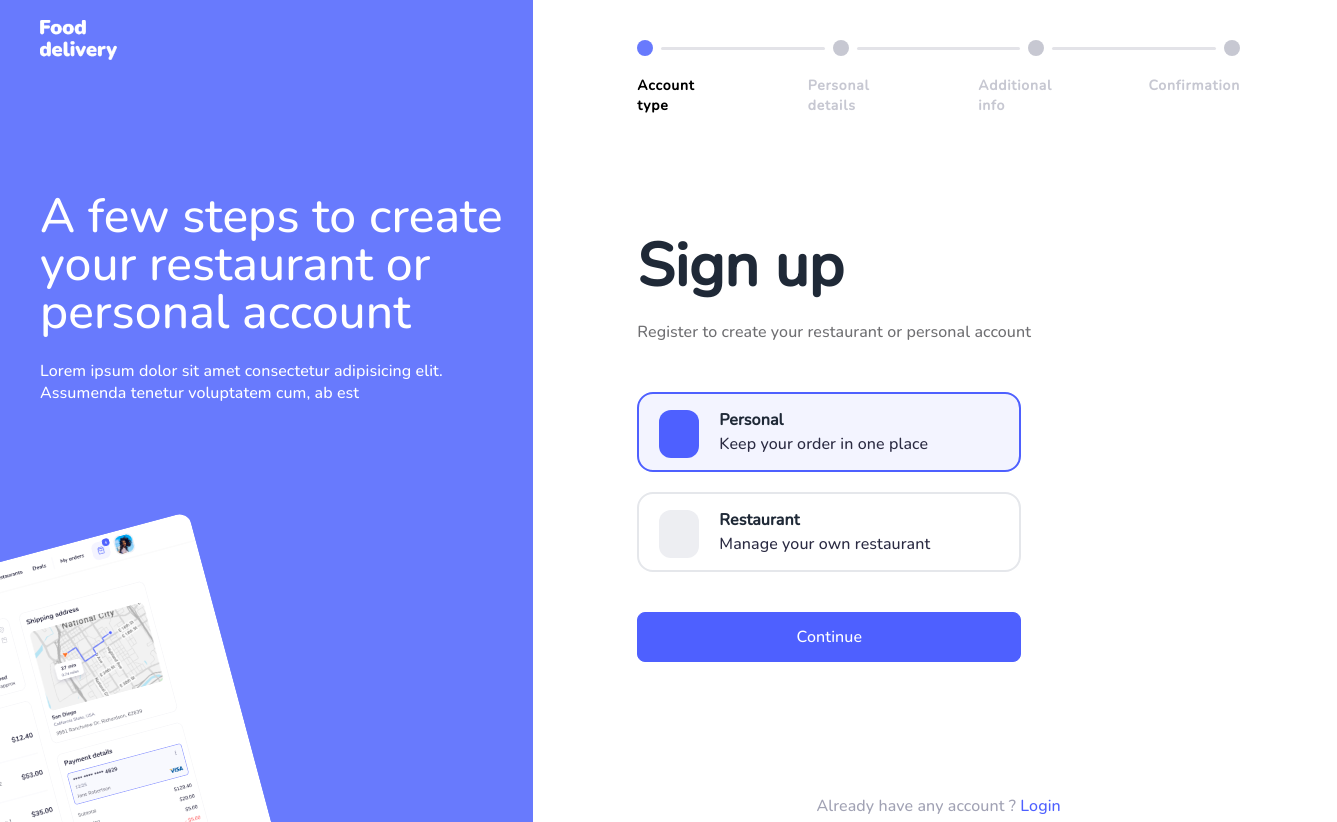
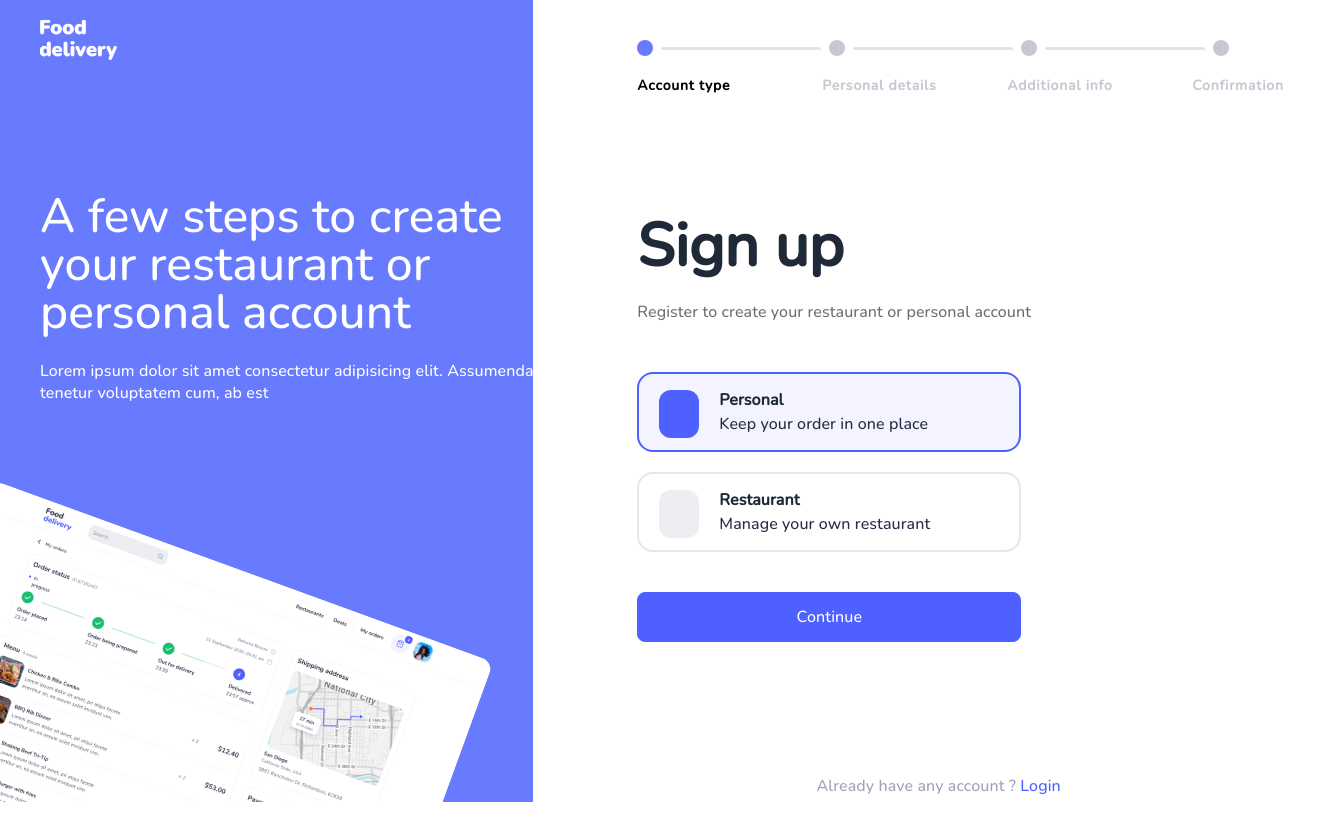
Before and after one commit to N-Mehroj/food-delivery, a Vue app: page /register in a window 1280 px wide. Shown: the whole page, 1337 px wide, since content can reach past the window. Built offline with nearby package versions, Linux system fonts and the light colour scheme; no server answers; some icons are missing.

Commit message:
refactor: sinup first page large screen

```diff
--- a/src/views/SignUpView.vue
+++ b/src/views/SignUpView.vue
@@ -1,14 +1,14 @@
 <template>
   <div
-    class="grid 2xl:gap-56 lg:grid-cols-1 xl:grid-cols-12 2xl:grid-cols-12 w-full px-4 sm:px-10 md:px-0"
+    class="grid lg:grid-cols-1 xl:grid-cols-12 2xl:grid-cols-12 w-full px-4 sm:px-10 md:px-0"
   >
     <div
-      class="overflow-hidden bg-[#687AFD] hidden md:flex md:pl-10 xl:col-span-5 relative"
+      class="overflow-hidden bg-[#687AFD] hidden md:flex md:h-[350px] xl:h-auto md:pl-10 xl:col-span-5 relative"
     >
-      <div class="2xl:pl-52">
+      <div class="2xl:pl-20">
         <img :src="signUp" alt="logo" class="mt-5" />
         <div
-          class="signText xl:mt-32 mt-14 pb-6 2xl:pr-36 md:w-[55%] xl:md:w-[100%]"
+          class="signText xl:mt-32 mt-14 pb-6 2xl:pr-4 md:w-[380px] xl:w-[500px]"
         >
           <h1 class="text-white leading-tight font-medium xl:text-5xl text-4xl">
             A few steps to create your restaurant or personal account
@@ -22,11 +22,10 @@
       <img
         :src="signImg"
         alt=""
-        class="rounded-xl absolute left-[54%] top-[-76%] xl:top-[70%] xl:left-[-55%] w-[850px]"
-        style="transform: rotate(-15deg)"
+        class="rounded-xl absolute left-[54%] top-[-320px] xl:top-[70%] xl:left-[-15%] w-[850px] rotate-15 xl:rotate-[20deg]"
       />
     </div>
-    <div class="mt-4 md:pl-10 xl:col-span-7 xl:mr-10 xl:ml-16 2xl:pr-64 ">
+    <div class="mt-4 md:pl-10 xl:col-span-7 xl:mr-10 xl:ml-16 2xl:pr-15">
       <div class="cl">
         <img :src="logo" alt="" class="w-24 md:hidden" />
         <div class="step inline-blocks flex mt-6">
@@ -45,7 +44,7 @@
               { 'bg-[#8CDFB7]': step > 1 },
               { 'bg-[#E3E3E8]': step == 1 },
             ]"
-            class="box transition-all rounded-xl w-12 sm:w-24 md:w-40 lg:w-60 h-[3px] inline-block my-auto mx-2"
+            class="box transition-all rounded-xl w-12 sm:w-24 md:w-40 lg:w-60 xl:w-40 h-[3px] inline-block my-auto mx-2"
           ></div>
           <div
             class="rounded-full w-4 h-4 flex justify-center bg-[#687AFD]"
@@ -62,7 +61,7 @@
               { 'bg-[#8CDFB7]': step > 2 },
               { 'bg-[#E3E3E8]': step <= 2 },
             ]"
-            class="box transition-all rounded-xl w-12 sm:w-24 md:w-40 lg:w-60 h-[3px] inline-block my-auto mx-2"
+            class="box transition-all rounded-xl w-12 sm:w-24 md:w-40 lg:w-60 xl:w-40 h-[3px] inline-block my-auto mx-2"
           ></div>
 
           <div
@@ -80,7 +79,7 @@
               { 'bg-[#8CDFB7]': step > 3 },
               { 'bg-[#E3E3E8]': step <= 3 },
             ]"
-            class="box transition-all rounded-xl w-12 sm:w-24 md:w-40 lg:w-60 h-[3px] inline-block my-auto mx-2"
+            class="box transition-all rounded-xl w-12 sm:w-24 md:w-40 lg:w-60 xl:w-40 h-[3px] inline-block my-auto mx-2"
           ></div>
           <div
             class="rounded-full w-4 h-4 flex justify-center bg-[#687AFD]"
@@ -94,7 +93,9 @@
           </div>
         </div>
 
-        <div class="mt-4 font-semibold tracking-wider text-[#C7C8D2] flex">
+        <div
+          class="mt-4 font-semibold tracking-wider text-[#C7C8D2] flex lg:w-[1000px] xl:w-[700px]"
+        >
           <p
             class="w-20 sm:w-32 md:w-36 lg:w-64 text-sm"
             :class="[{ 'text-black': step >= 1 }]"
@@ -102,19 +103,19 @@
             Account type
           </p>
           <p
-            class="w-20 sm:w-32 md:w-36 lg:w-64 md:ml-16 lg:ml-24 text-sm"
+            class="w-20 sm:w-32 md:w-36 lg:w-64 md:ml-16 lg:ml-24 xl:ml-10 text-sm"
             :class="[{ 'text-black': step >= 2 }]"
           >
             Personal details
           </p>
           <p
-            class="w-20 sm:w-32 md:w-36 lg:w-64 md:ml-10 lg:ml-24 text-sm"
+            class="w-20 sm:w-32 md:w-36 lg:w-64 md:ml-10 lg:ml-24 xl:ml-10 text-sm"
             :class="[{ 'text-black': step >= 3 }]"
           >
             Additional info
           </p>
           <p
-            class="w-20 sm:w-32 md:w-36 lg:w-64 md:ml-12 ml-0 lg:ml-24 text-sm"
+            class="w-20 sm:w-32 md:w-36 lg:w-64 md:ml-12 ml-0 lg:ml-24 xl:ml-10 text-sm"
             :class="[{ 'text-black': step >= 4 }]"
           >
             Confirmation
```
